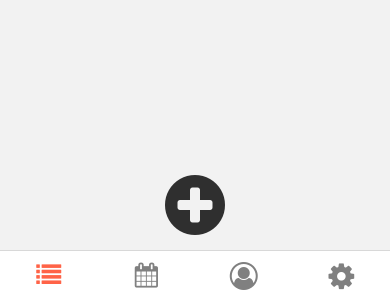
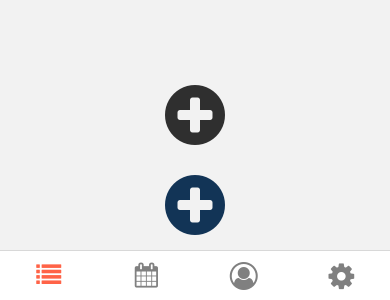
Before and after one commit to brendanpekck/JustToDo, a React Native app: screen / in a window 390 px wide. Shown: the part 544-844 px from the top of the page. Built offline with nearby package versions, Linux system fonts and the light colour scheme.

Commit message:
Basic persistence

```diff
--- a/App.js
+++ b/App.js
@@ -1,9 +1,10 @@
-import React, {useState} from "react";
+import React, {useEffect, useState} from "react";
 import { StyleSheet, Text, View, ScrollView, Button, StatusBar, TouchableOpacity, Pressable, TextInput, FlatList } from "react-native";
 import { NavigationContainer } from "@react-navigation/native";
 import { createBottomTabNavigator, useBottomTabBarHeight } from "@react-navigation/bottom-tabs";
 import VectorIcons from "react-native-vector-icons/FontAwesome";
 import Modal from "react-native-modal";
+import AsyncStorage from '@react-native-async-storage/async-storage';
 
 const Tab = createBottomTabNavigator();
 let taskID = 0;
@@ -12,6 +13,27 @@ function HomeScreen() {
   const [modalVisibility, setModalVisibility] = useState(false);
   const [taskItem, setTaskItem] = useState("");
   const [taskList, setTaskList] = useState([]);
+
+  const storeData = async (value) => {
+    try {
+      await AsyncStorage.setItem("tasky", JSON.stringify([...taskList, value]));
+      setTaskList([...taskList, value]);
+      setTaskItem("");
+    } catch (e) {
+      console.log("store error");
+    }
+  }
+
+  const getData = async () => {
+    try {
+      const jsonValue = await AsyncStorage.getItem("tasky");
+      console.log(jsonValue);
+      return jsonValue != null? JSON.parse(jsonValue) : null;
+    } catch (e) {
+      console.log("retrieve error");
+    }
+  }
+
   return (
     <ScrollView contentContainerStyle={styles.basic}>
       {taskList.map((item, id) => (
@@ -27,7 +49,7 @@ function HomeScreen() {
                 <TextInput placeholder="Add new task" defaultValue={taskItem} onChangeText={newItem => setTaskItem(newItem)} style={styles.inputSize}/>
               </View>
               <View style={styles.lineButton}>
-                <TouchableOpacity onPress={() => {setTaskList([...taskList, { id: taskID++, item: taskItem }]); setModalVisibility(false)}}>
+                <TouchableOpacity onPress={() => {storeData({id: taskID++, item: taskItem}); setModalVisibility(false);}}>
                   <View>
                     <VectorIcons name="arrow-circle-up" color="#2F2F2F" size={40}/>
                   </View>
@@ -40,6 +62,9 @@ function HomeScreen() {
       <View style={styles.botCen}>
         <TouchableOpacity style={styles.taskButton} onPress={() => setModalVisibility(true)}>
             <VectorIcons name="plus-circle" color="#2F2F2F" size={70}/>
+        </TouchableOpacity>
+        <TouchableOpacity style={styles.taskButton} onPress={() => {getData()}}>
+            <VectorIcons name="plus-circle" color="#123456" size={70}/>
         </TouchableOpacity>
       </View>
     </ScrollView>
```
Also changed, not shown: package.json (+4 -3 lines), 1 other file (tests, documents, lock files or other folders).
